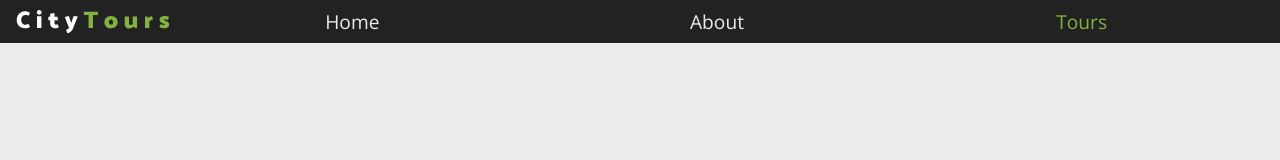
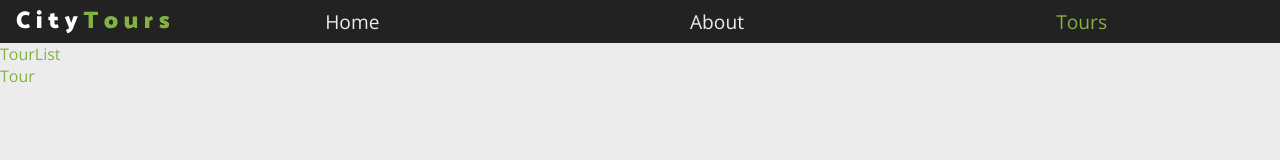
Before and after one commit to matthiashaefeli/udemy_city, a React (Create React App) app: page / in a window 1280 px wide. Shown: the top 160 px of the page. Built offline with nearby package versions, Linux system fonts and the light colour scheme.

Commit message:
Tour and TourList components

```diff
--- a/src/App.js
+++ b/src/App.js
@@ -2,13 +2,15 @@ import React, { Component } from 'react';
 import './App.scss';
 import "@fortawesome/fontawesome-free/css/all.min.css";
 import Navbar from './components/Navbar/Navbar';
+import TourList from './components/TourList';
 
 class App extends Component {
   render() {
     return (
-      <>
-        <Navbar></Navbar>
-      </>
+      <React.Fragment>
+        <Navbar />
+        <TourList />
+      </React.Fragment>
     )
   }
 }
--- /dev/null
+++ b/src/components/Tour/Tour.js
@@ -0,0 +1,11 @@
+import React, { Component } from 'react'
+
+export default class Tour extends Component {
+  render() {
+    return (
+      <div>
+        Tour
+      </div>
+    )
+  }
+}
--- /dev/null
+++ b/src/components/Tour/package.json
@@ -0,0 +1,3 @@
+{
+  "main": "Tour.js"
+}
--- /dev/null
+++ b/src/components/TourList/index.js
@@ -0,0 +1,13 @@
+import React, { Component } from 'react';
+import Tour from '../Tour';
+
+export default class TourList extends Component {
+  render() {
+    return (
+      <div>
+        TourList
+        <Tour />
+      </div>
+    )
+  }
+}
```
Also changed, not shown: src/components/Tour/tour.scss (added), src/components/TourList/tourlist.scss (added).
